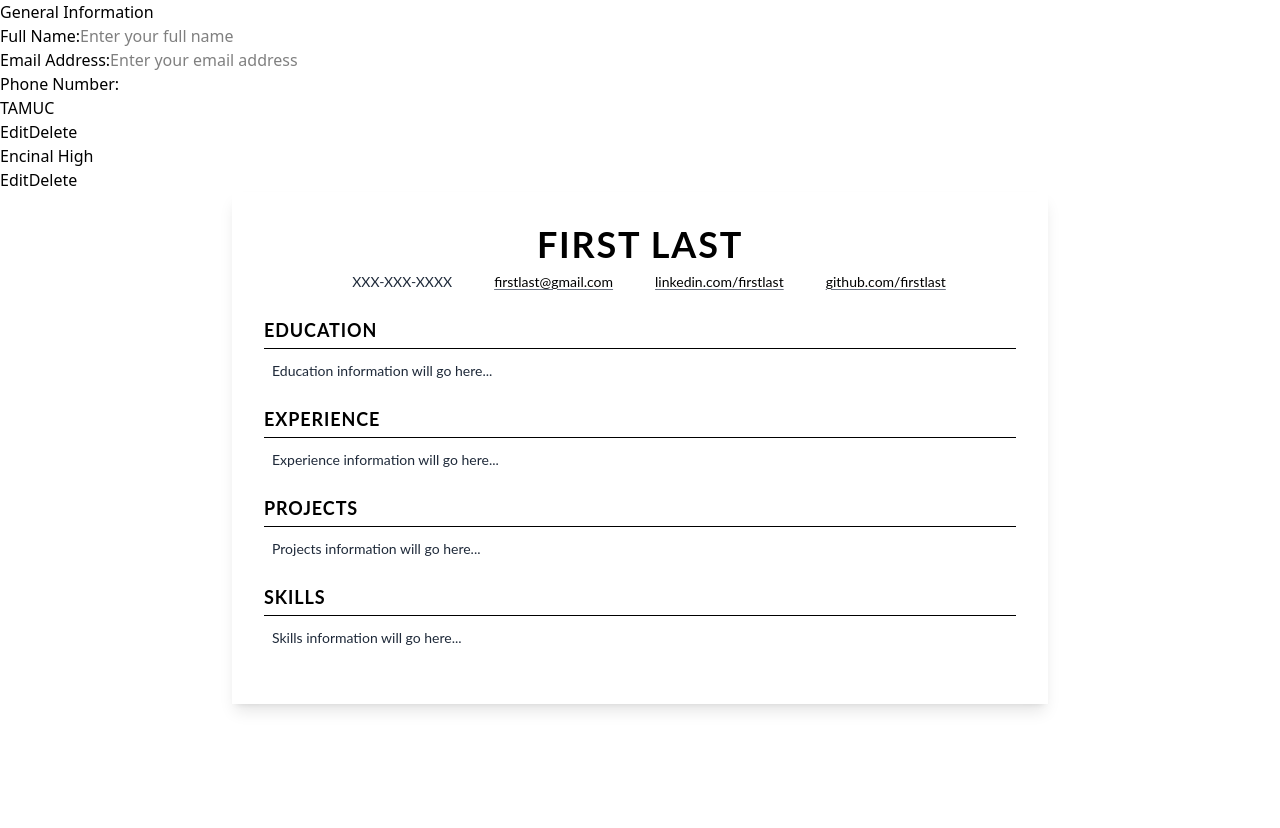
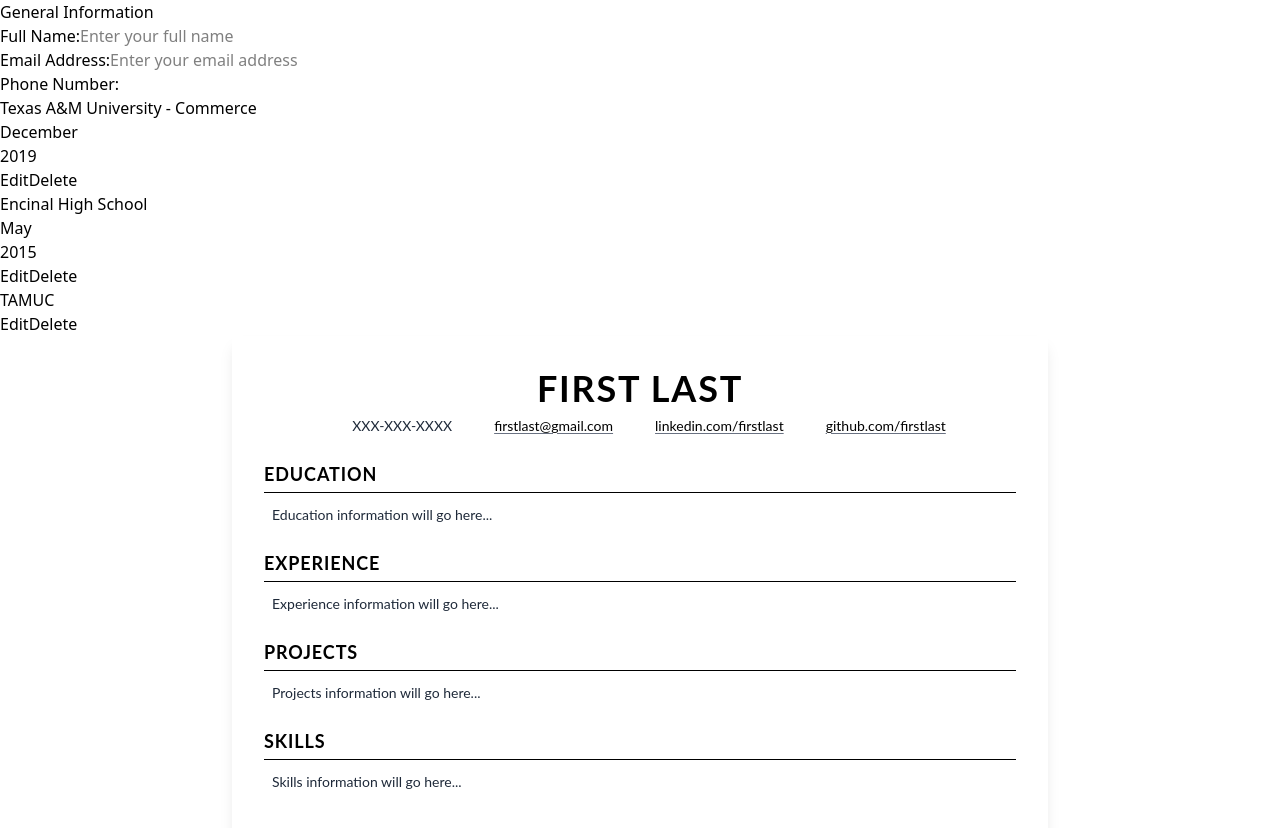
Before and after one commit to daniel-citrus/Odin-s-CV, a React (Vite) app: page / in a window 1280 px wide. Shown: the top 828 px of the page. Before the commit the page ends 800 px from the top, so only its background shows below. Built offline with nearby package versions, Linux system fonts and the light colour scheme.

Commit message:
feat: input window

```diff
--- a/src/components/input/inputBlocks/EducationInput.jsx
+++ b/src/components/input/inputBlocks/EducationInput.jsx
@@ -1,34 +1,50 @@
-import useEducationData from '../../../hooks/useEducationData';
+import { useState } from 'react';
+import useDataContext from '../../../hooks/useDataContext';
 
 const EducationInput = () => {
     const {
         educationData,
-        insertNewEducationData,
+        //insertEducationData,
         updateEducationData,
         deleteEducationData,
-    } = useEducationData();
+    } = useDataContext();
 
-    const displayEditWindow = (data) => {};
+    const [inputWindowStatus, setInputWindowStatus] = useState('closed');
+
+    const openInputWindow = (dataId) => {
+        setInputWindowStatus(dataId);
+    };
+
+    const saveInput = () => {
+        setInputWindowStatus('closed');
+    };
 
     return (
+        <div>
             <ul>
-            {educationData.map((data) => (
-                <li key={data.id}>
-                    <div className='school'>{data.school}</div>
-                    <div className='gradMonth'>{data.gradMonth}</div>
-                    <div className='gradYear'>{data.gradYear}</div>
+                {educationData.map((educationItem) => (
+                    <li key={educationItem.id}>
+                        <div className='school'>{educationItem.school}</div>
+                        <div className='gradMonth'>
+                            {educationItem.gradMonth}
+                        </div>
+                        <div className='gradYear'>{educationItem.gradYear}</div>
                         <div className='controls'>
                             <button
                                 type='button'
                                 className='edit'
-                            onClick={() => displayEditWindow(data)}
+                                onClick={() => {
+                                    openInputWindow(educationItem.id);
+                                }}
                             >
                                 Edit
                             </button>
                             <button
                                 type='button'
                                 className='delete'
-                            onClick={() => deleteEducationData(data.id)}
+                                onClick={() =>
+                                    deleteEducationData(educationItem.id)
+                                }
                             >
                                 Delete
                             </button>
@@ -36,12 +52,43 @@ const EducationInput = () => {
                     </li>
                 ))}
             </ul>
+            {inputWindowStatus != 'closed' && (
+                <EditWindow
+                    data={educationData.find((d) => d.id === inputWindowStatus)}
+                    updateEducationData={updateEducationData}
+                    saveInput={saveInput}
+                />
+            )}
+        </div>
     );
 };
 
-const EditWindow = (data) => {
+const EditWindow = ({ data, saveInput, updateEducationData }) => {
+    if (!data) {
+        return;
+    }
+
+    const months = [
+        'January',
+        'February',
+        'March',
+        'April',
+        'May',
+        'June',
+        'July',
+        'August',
+        'September',
+        'October',
+        'November',
+        'December',
+    ];
+
+    const changeEducationData = (dataName, newValue) => {
+        updateEducationData(data.id, dataName, newValue);
+    };
+
     return (
-        <form action='' method='post'>
+        <div className='inputBox'>
             <fieldset>
                 <legend>Education Entry</legend>
 
@@ -52,10 +99,12 @@ const EditWindow = (data) => {
                         id='school'
                         name='school'
                         placeholder='Enter school name'
-                        value={data.school}
+                        value={data.school || ''}
+                        onChange={(e) => {
+                            changeEducationData('school', e.target.value);
+                        }}
                     />
                 </div>
-
                 <div className='form-row'>
                     <label htmlFor='degree'>Degree:</label>
                     <input
@@ -63,26 +112,29 @@ const EditWindow = (data) => {
                         id='degree'
                         name='degree'
                         placeholder='Enter degree'
-                        value={data.degree}
+                        value={data.degree || ''}
+                        onChange={(e) => {
+                            changeEducationData('degree', e.target.value);
+                        }}
                     />
                 </div>
 
                 <div className='form-row'>
                     <label htmlFor='gradMonth'>Graduation Month:</label>
-                    <select id='gradMonth' name='gradMonth'>
+                    <select
+                        id='gradMonth'
+                        name='gradMonth'
+                        onChange={(e) =>
+                            changeEducationData('gradMonth', e.target.value)
+                        }
+                        value={data.gradMonth || ''}
+                    >
                         <option value=''>Select month</option>
-                        <option value='January'>January</option>
-                        <option value='February'>February</option>
-                        <option value='March'>March</option>
-                        <option value='April'>April</option>
-                        <option value='May'>May</option>
-                        <option value='June'>June</option>
-                        <option value='July'>July</option>
-                        <option value='August'>August</option>
-                        <option value='September'>September</option>
-                        <option value='October'>October</option>
-                        <option value='November'>November</option>
-                        <option value='December'>December</option>
+                        {months.map((month) => (
+                            <option key={month} value={month}>
+                                {month}
+                            </option>
+                        ))}
                     </select>
                 </div>
 
@@ -94,7 +146,11 @@ const EditWindow = (data) => {
                         name='gradYear'
                         placeholder='2024'
                         min='1950'
-                        max='2050'
+                        max='9999'
+                        onChange={(e) => {
+                            changeEducationData('gradYear', e.target.value);
+                        }}
+                        value={data.gradYear}
                     />
                 </div>
 
@@ -108,6 +164,10 @@ const EditWindow = (data) => {
                         step='0.01'
                         min='0'
                         max='4'
+                        onChange={(e) =>
+                            changeEducationData('actualGPA', e.target.value)
+                        }
+                        value={data.actualGPA || ''}
                     />
                 </div>
 
@@ -121,6 +181,10 @@ const EditWindow = (data) => {
                         step='0.01'
                         min='0'
                         max='4'
+                        onChange={(e) =>
+                            changeEducationData('totalGPA', e.target.value)
+                        }
+                        value={data.totalGPA || ''}
                     />
                 </div>
 
@@ -131,6 +195,10 @@ const EditWindow = (data) => {
                         id='city'
                         name='city'
                         placeholder='Enter city'
+                        onChange={(e) =>
+                            changeEducationData('city', e.target.value)
+                        }
+                        value={data.city || ''}
                     />
                 </div>
 
@@ -141,6 +209,10 @@ const EditWindow = (data) => {
                         id='state'
                         name='state'
                         placeholder='Enter state'
+                        onChange={(e) =>
+                            changeEducationData('state', e.target.value)
+                        }
+                        value={data.state || ''}
                     />
                 </div>
 
@@ -151,15 +223,20 @@ const EditWindow = (data) => {
                         name='courseWork'
                         placeholder='Enter relevant coursework'
                         rows='3'
+                        onChange={(e) =>
+                            changeEducationData('courseWork', e.target.value)
+                        }
+                        value={data.courseWork || ''}
                     />
                 </div>
 
                 <div className='form-controls'>
-                    <button type='submit'>Save</button>
-                    <button type='button'>Cancel</button>
+                    <button type='submit' onClick={saveInput}>
+                        Save
+                    </button>
                 </div>
             </fieldset>
-        </form>
+        </div>
     );
 };
 
--- a/src/contexts/DataContext.jsx
+++ b/src/contexts/DataContext.jsx
@@ -1,5 +1,6 @@
 import { createContext } from 'react';
 import useGeneralData from '../hooks/useGeneralData';
+import useEducationData from '../hooks/useEducationData';
 
 const DataContext = createContext();
 
@@ -13,10 +14,12 @@ const DataContext = createContext();
  * - Each hook's functions are available through the context
  */
 const DataContextWrapper = ({ children }) => {
-    const generalDataHook = useGeneralData();
-    const data = { ...generalDataHook };
+    const resumeData = {
+        ...useEducationData(),
+        ...useGeneralData(),
+    };
 
-    return <DataContext value={data}>{children}</DataContext>;
+    return <DataContext value={resumeData}>{children}</DataContext>;
 };
 
 export { DataContextWrapper as default, DataContext };
--- a/src/hooks/useDataContext.jsx
+++ b/src/hooks/useDataContext.jsx
@@ -7,7 +7,7 @@ const useDataContext = () => {
 
     if (!context) {
         throw new Error(
-            'useFormContext must be used within a DataContextProvider'
+            'useDataContext must be used within a DataContextProvider'
         );
     }
 
--- a/src/hooks/useEducationData.jsx
+++ b/src/hooks/useEducationData.jsx
@@ -27,11 +27,32 @@ class EducationEntry {
 
 const useEducationData = () => {
     const [educationData, setEducationData] = useState([
+        new EducationEntry(
+            'Texas A&M University - Commerce',
+            "Bachelor's Degree in Computer Science",
+            'December',
+            '2019',
+            '3.5',
+            '4.0',
+            'Commerce',
+            'TX',
+            'Data Structures and Algorithms, Operating Systems, Digital Logic & Circuitry, Data Analytics, Math Statistics, Project Development'
+        ),
+        new EducationEntry(
+            'Encinal High School',
+            'High School Diploma',
+            'May',
+            '2015',
+            '3.8',
+            '4.0',
+            'Encinal',
+            'TX',
+            'Advanced Mathematics, Physics, Chemistry, English Literature, Computer Programming, Spanish'
+        ),
         new EducationEntry('TAMUC'),
-        new EducationEntry('Encinal High'),
     ]);
 
-    const insertNewEducationData = () => {
+    const insertEducationData = () => {
         const data = new EducationEntry();
 
         setEducationData([...educationData, data]);
@@ -40,7 +61,9 @@ const useEducationData = () => {
     const updateEducationData = (id, dataName, newValue) => {
         setEducationData(
             educationData.map((entry) =>
-                entry.id === id ? (entry[dataName] = newValue) : entry
+                entry.id === id
+                    ? { ...entry, [dataName]: newValue }
+                    : entry
             )
         );
     };
@@ -51,7 +74,7 @@ const useEducationData = () => {
 
     return {
         educationData,
-        insertNewEducationData,
+        insertEducationData,
         updateEducationData,
         deleteEducationData,
     };
```
Lines whose indentation alone changed are shown as unchanged.
